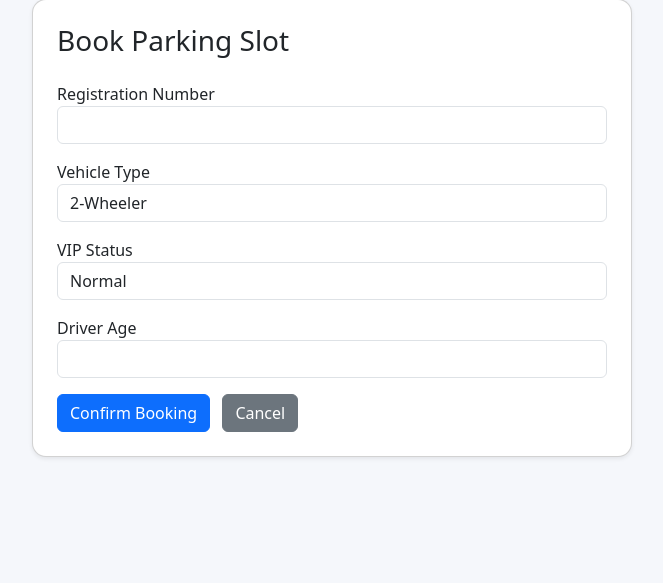
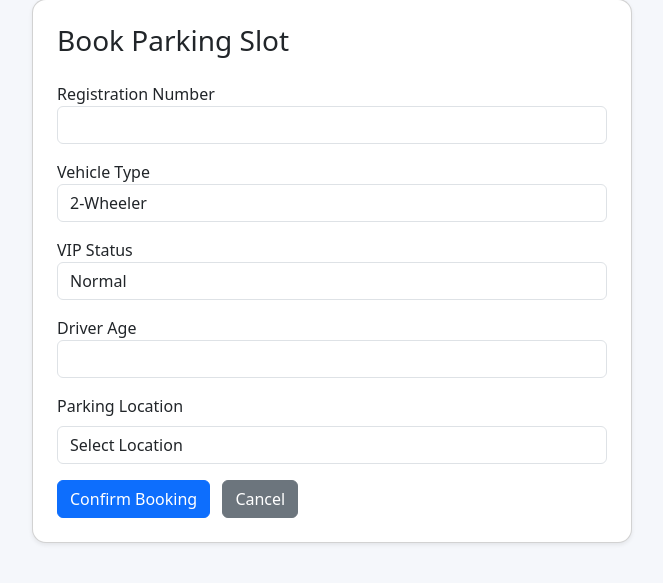
Before and after one commit to yadusaheb5-oss/parking_management, a Flask app: page /book-page in a window 1280 px wide. Shown: the part 49-632 px from the top of the page, without its empty margins (308-971 px from the left). Run offline with Flask 3, Linux system fonts and the light colour scheme; the visitor is signed in with stand-in values (Sample User, id 1).

Commit message:
Update book.html

```diff
--- a/parking_management_system-master/templates/book.html
+++ b/parking_management_system-master/templates/book.html
@@ -41,6 +41,15 @@
                 <input type="number" name="driver_age" class="form-control" required>
             </div>
 
+            <div class="mb-3">
+    <label class="form-label">Parking Location</label>
+    <select name="location" class="form-control" required>
+        <option value="">Select Location</option>
+        <option value="Downtown Garage">Downtown Garage</option>
+        <option value="Airport Parking">Airport Parking</option>
+    </select>
+</div>
+
             <button type="submit" class="btn btn-primary">Confirm Booking</button>
             <a href="/" class="btn btn-secondary ms-2">Cancel</a>
 
```
